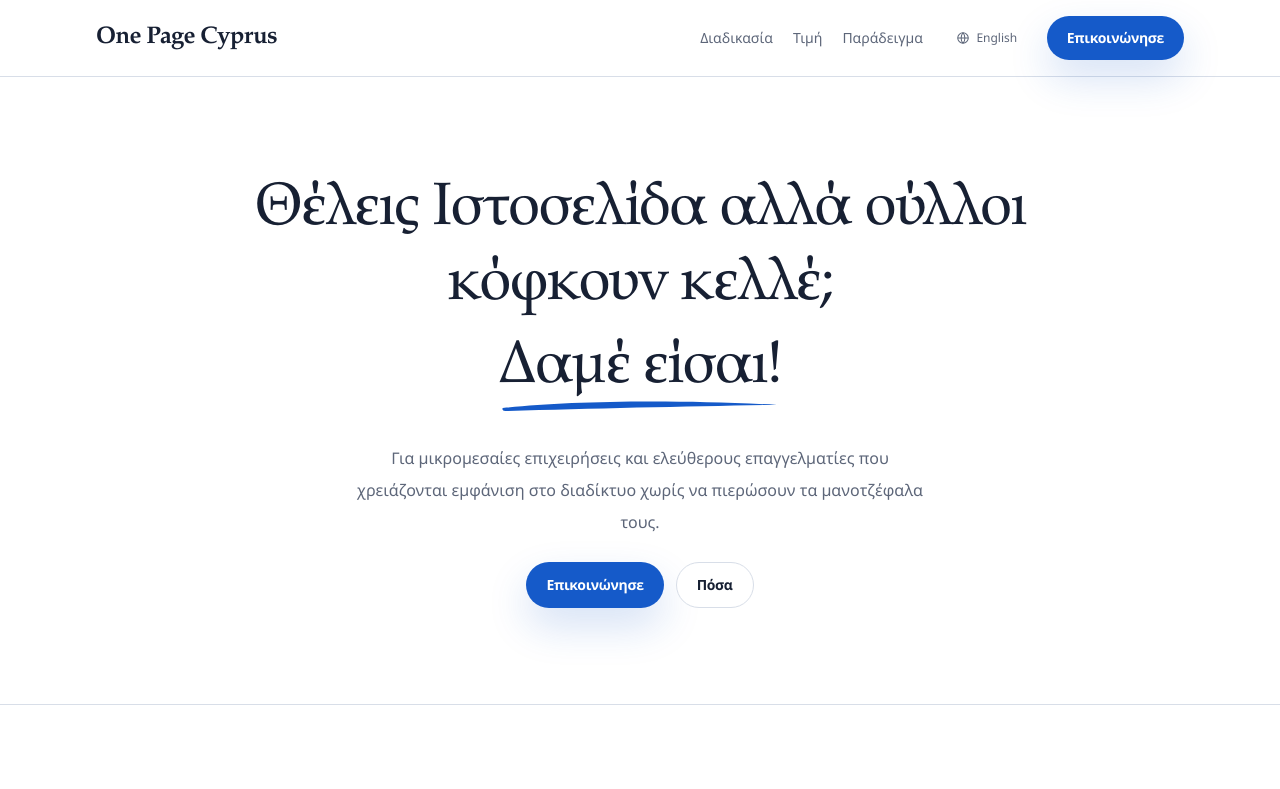
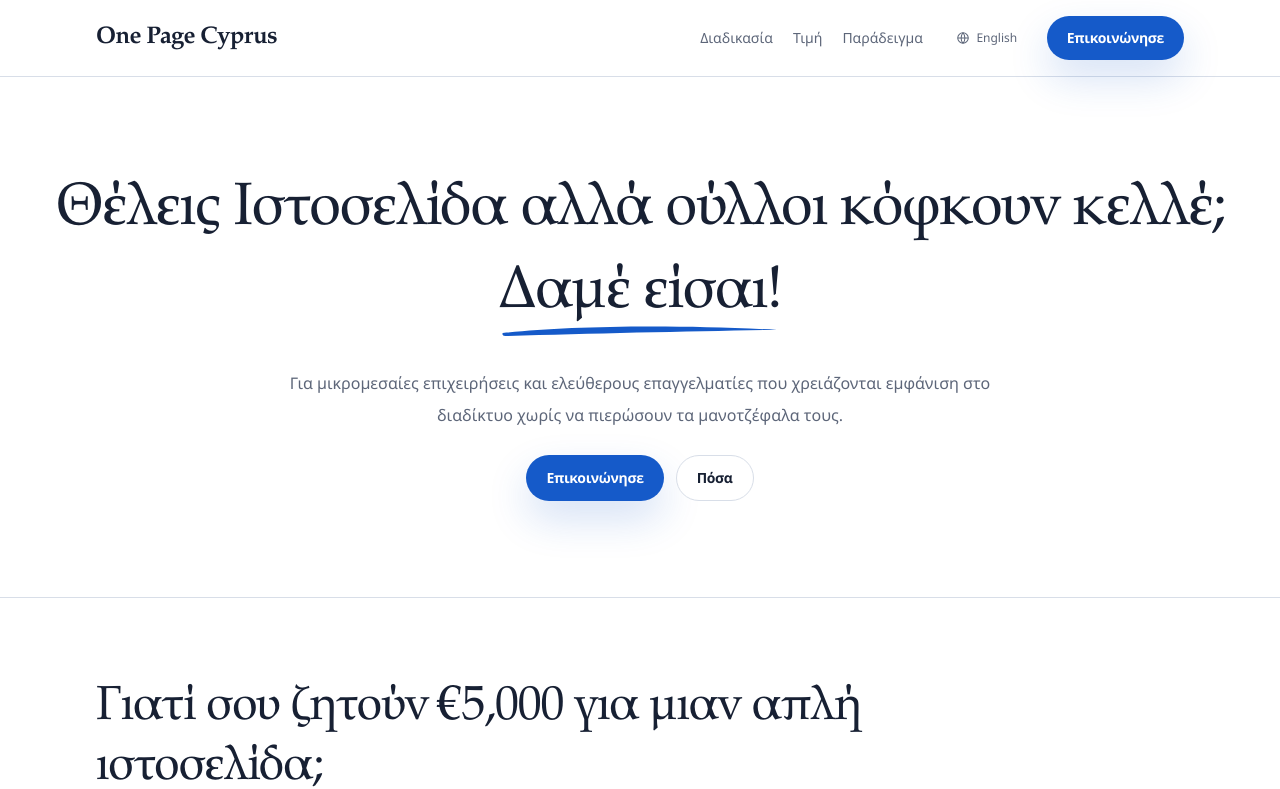
Before and after one commit to masonou/onepage, a Next.js app: page / in a window 1280 px wide. Shown: the top 789 px of the page. Built offline with nearby package versions, Linux system fonts and the light colour scheme.

Commit message:
hero design

```diff
--- a/src/components/sections/Hero.tsx
+++ b/src/components/sections/Hero.tsx
@@ -32,10 +32,10 @@ function UnderlinedPhrase({ children, className = "" }: UnderlinedPhraseProps) {
 
 export function Hero({ content }: HeroProps) {
   return (
-    <section className="overflow-hidden border-b border-border bg-white py-12 sm:py-16 lg:py-24">
-      <Container>
-        <div className="mx-auto max-w-4xl space-y-5 lg:space-y-6 lg:text-center">
-          <h1 className="max-w-3xl text-center font-display text-4xl leading-tight tracking-tight text-foreground sm:text-5xl lg:mx-auto lg:max-w-4xl lg:text-6xl">
+    <section className="overflow-hidden border-b border-border bg-white pt-16 pb-18 lg:py-24">
+      <Container className="lg:max-w-none">
+        <div className="mx-auto max-w-4xl space-y-5 lg:max-w-none lg:space-y-6 lg:text-center">
+          <h1 className="max-w-3xl text-center font-display text-4xl leading-tight tracking-tight text-foreground sm:text-5xl lg:mx-auto lg:max-w-none lg:text-6xl">
             <span>{content.title}</span>
             {content.highlightOnNewLine ? (
               <span className="mt-2 block">
@@ -51,7 +51,7 @@ export function Hero({ content }: HeroProps) {
             )}
           </h1>
 
-          <p className="mx-auto max-w-xl text-center text-sm leading-7 text-muted sm:text-base sm:leading-8">
+          <p className="mx-auto max-w-xl text-center text-sm leading-7 text-muted sm:text-base sm:leading-8 lg:max-w-3xl">
             {content.trustNote}
           </p>
 
```
